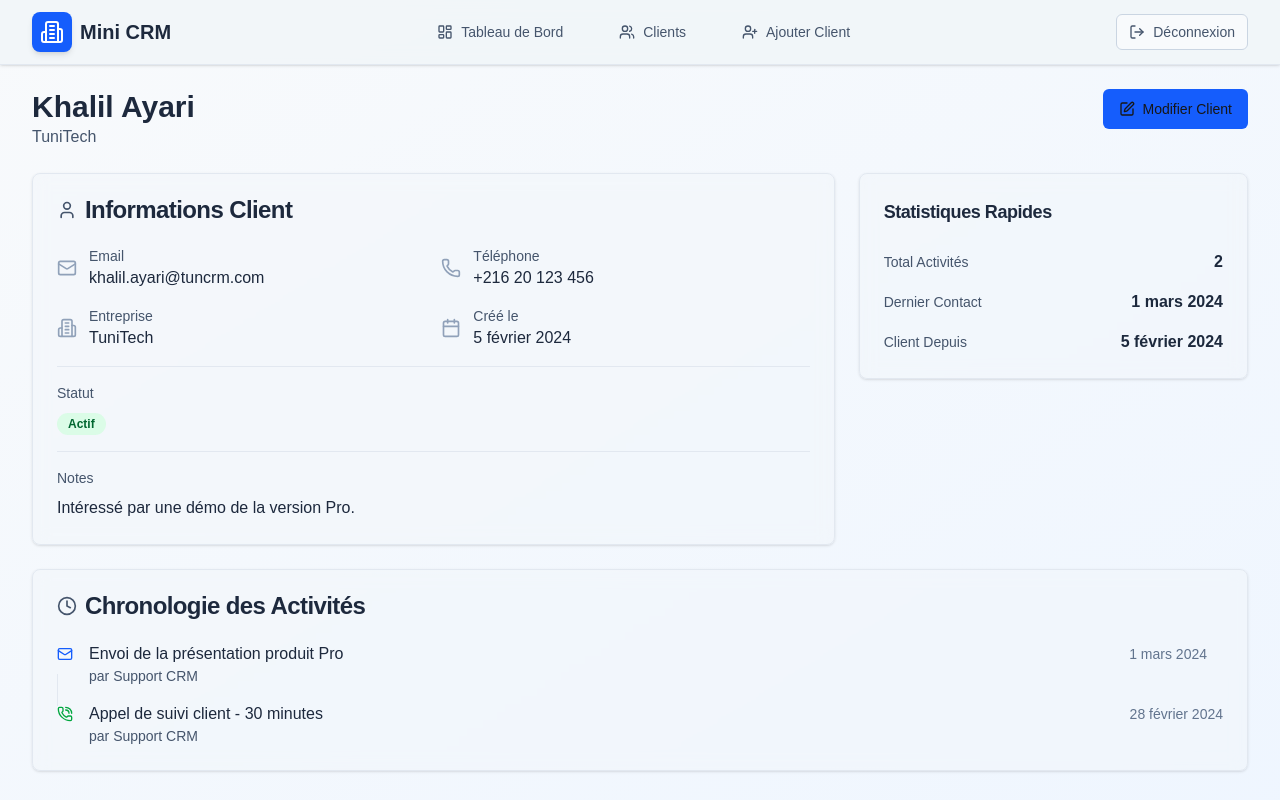
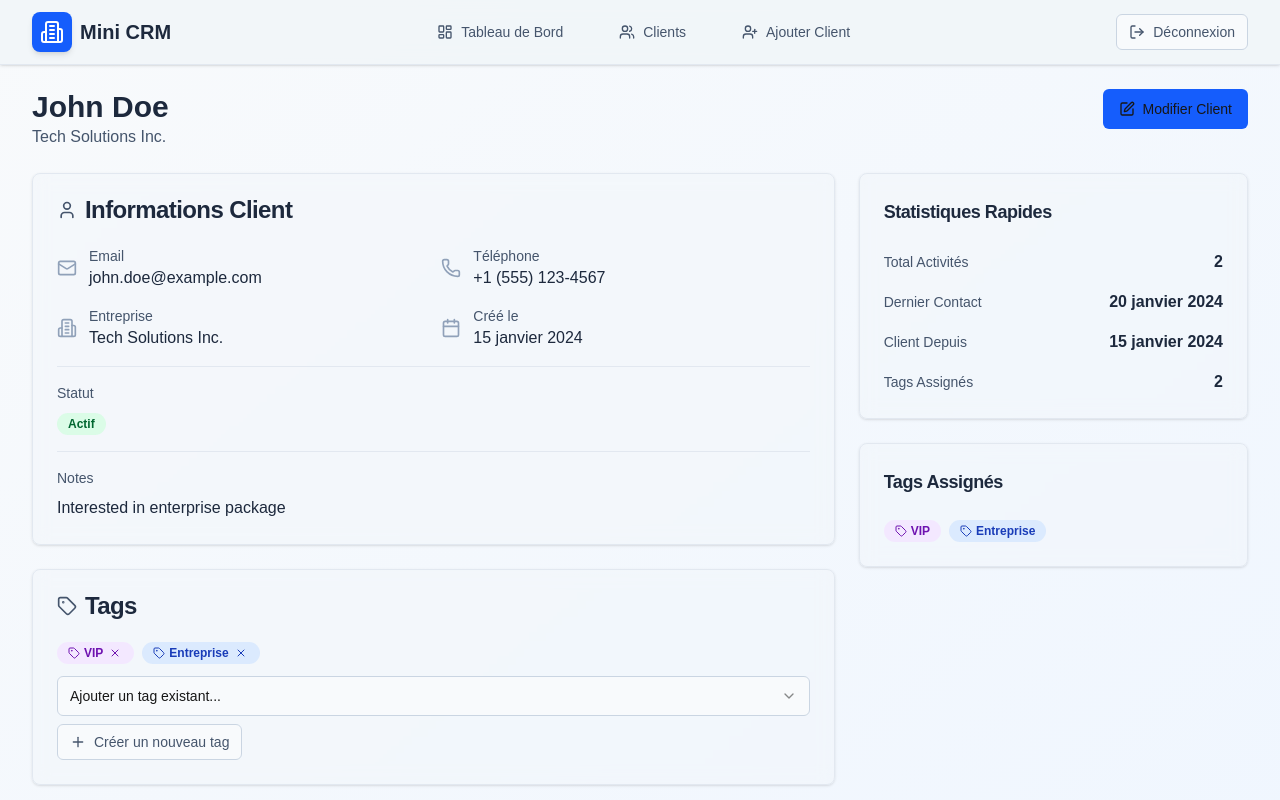
Before and after one commit to DhiaGhouma/miniCRM, a Next.js app: page /clients/1 in a window 1280 px wide. Shown: the top 800 px of the page. Built offline with nearby package versions, Linux system fonts and the light colour scheme.

Commit message:
update display client

```diff
--- a/src/app/clients/[id]/page.tsx
+++ b/src/app/clients/[id]/page.tsx
@@ -1,9 +1,12 @@
+"use client";
+
 import { notFound } from 'next/navigation';
 import DashboardLayout from '@/components/layout/DashboardLayout';
 import { Card, CardContent, CardHeader, CardTitle } from '@/components/ui/card';
 import { Badge } from '@/components/ui/badge';
 import { Button } from '@/components/ui/button';
 import { Separator } from '@/components/ui/separator';
+import TagInput from '@/components/ui/tagInput';
 import {
   User,
   Mail,
@@ -15,9 +18,10 @@ import {
   PhoneCall,
   Video,
   FileText,
-  Edit
+  Edit,
+  Tag as TagIcon
 } from 'lucide-react';
-import { mockClients, mockActivities } from '@/lib/MockData';
+import { useCRMStore } from '@/lib/store';
 import { cn } from '@/lib/utilis';
 
 interface ClientDetailsPageProps {
@@ -27,8 +31,9 @@ interface ClientDetailsPageProps {
 }
 
 export default function ClientDetailsPage({ params }: ClientDetailsPageProps) {
-  const client = mockClients.find(c => c.id === params.id);
-  const activities = mockActivities[params.id] || [];
+  const { getClient, getClientActivities, tags } = useCRMStore();
+  const client = getClient(params.id);
+  const activities = getClientActivities(params.id);
 
   if (!client) {
     notFound();
@@ -83,9 +88,12 @@ export default function ClientDetailsPage({ params }: ClientDetailsPageProps) {
     });
   };
 
+  const getTagById = (tagId: string) => {
+    return tags.find(tag => tag.id === tagId);
+  };
+
   return (
     <DashboardLayout>
-
       <div className="space-y-6">
         <div className="flex justify-between items-start">
           <div>
@@ -101,7 +109,7 @@ export default function ClientDetailsPage({ params }: ClientDetailsPageProps) {
         </div>
 
         <div className="grid grid-cols-1 lg:grid-cols-3 gap-6">
-          <div className="lg:col-span-2">
+          <div className="lg:col-span-2 space-y-6">
             <Card className="bg-slate-100/50 backdrop-blur-sm border-slate-200">
               <CardHeader>
                 <CardTitle className="flex items-center space-x-2">
@@ -158,6 +166,21 @@ export default function ClientDetailsPage({ params }: ClientDetailsPageProps) {
                 )}
               </CardContent>
             </Card>
+
+            <Card className="bg-slate-100/50 backdrop-blur-sm border-slate-200">
+              <CardHeader>
+                <CardTitle className="flex items-center space-x-2">
+                  <TagIcon className="h-5 w-5 text-slate-600" />
+                  <span className="text-slate-800">Tags</span>
+                </CardTitle>
+              </CardHeader>
+              <CardContent>
+                <TagInput
+                  clientId={client.id}
+                  selectedTags={client.tags}
+                />
+              </CardContent>
+            </Card>
           </div>
 
           <div className="space-y-6">
@@ -178,8 +201,37 @@ export default function ClientDetailsPage({ params }: ClientDetailsPageProps) {
                   <span className="text-sm text-slate-600">Client Depuis</span>
                   <span className="font-semibold text-slate-800">{formatDate(client.createdAt)}</span>
                 </div>
+                <div className="flex items-center justify-between">
+                  <span className="text-sm text-slate-600">Tags Assignés</span>
+                  <span className="font-semibold text-slate-800">{client.tags.length}</span>
+                </div>
               </CardContent>
             </Card>
+
+            {client.tags.length > 0 && (
+              <Card className="bg-slate-100/50 backdrop-blur-sm border-slate-200">
+                <CardHeader>
+                  <CardTitle className="text-lg text-slate-800">Tags Assignés</CardTitle>
+                </CardHeader>
+                <CardContent>
+                  <div className="flex flex-wrap gap-2">
+                    {client.tags.map((tagId) => {
+                      const tag = getTagById(tagId);
+                      if (!tag) return null;
+                      return (
+                        <Badge
+                          key={tagId}
+                          className={cn("flex items-center gap-1", tag.color)}
+                        >
+                          <TagIcon className="h-3 w-3" />
+                          {tag.name}
+                        </Badge>
+                      );
+                    })}
+                  </div>
+                </CardContent>
+              </Card>
+            )}
           </div>
         </div>
 
--- a/src/app/clients/add/page.tsx
+++ b/src/app/clients/add/page.tsx
@@ -10,7 +10,7 @@ import { Label } from '@/components/ui/label';
 import { Textarea } from '@/components/ui/textarea';
 import { Select, SelectContent, SelectItem, SelectTrigger, SelectValue } from '@/components/ui/select';
 import { Alert, AlertDescription } from '@/components/ui/alert';
-import TagInput from '@/components/ui/TagInput';
+import TagInput from '@/components/ui/tagInput';
 import { CheckCircle, UserPlus } from 'lucide-react';
 import { useCRMStore } from '@/lib/store';
 
```
